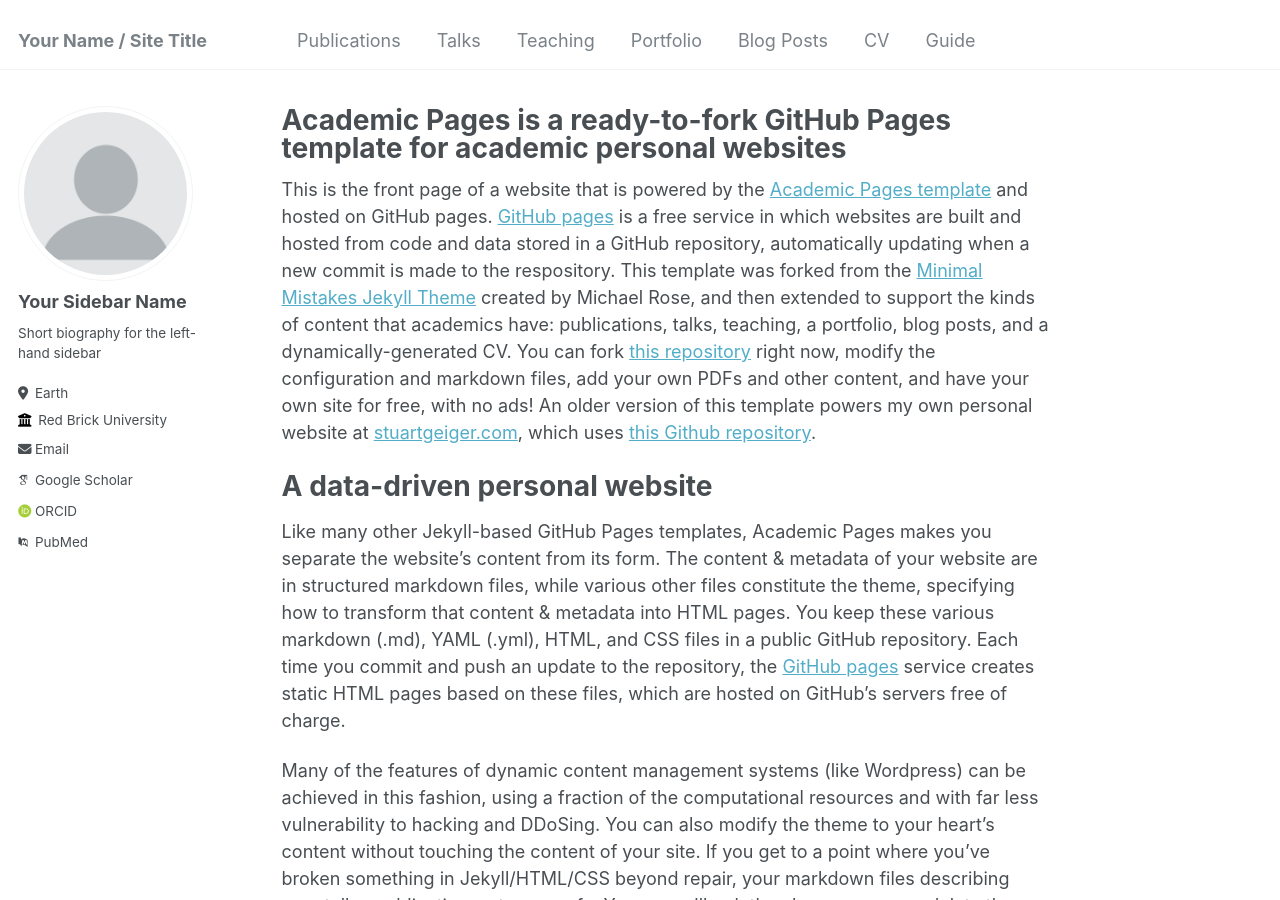
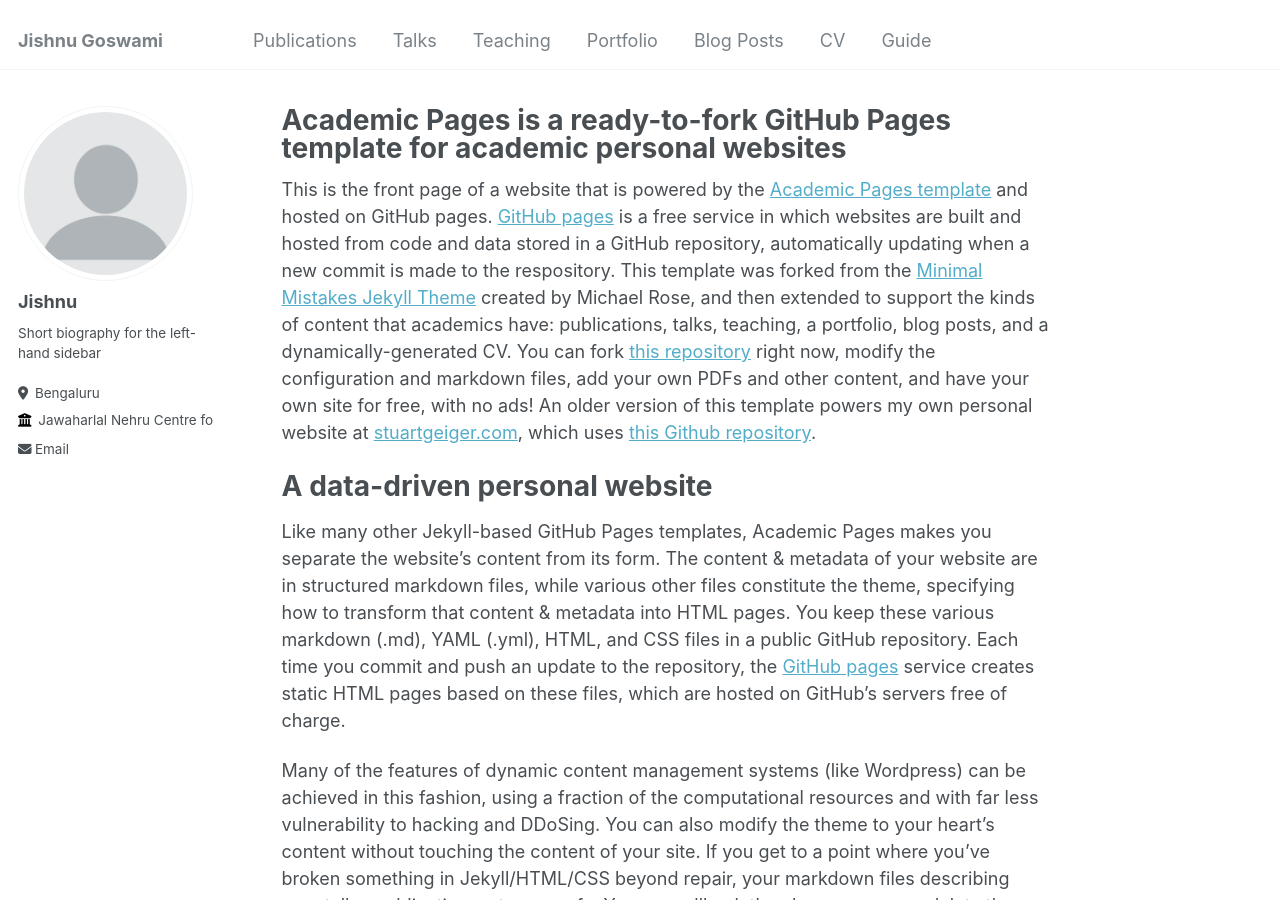
Before and after one commit to jishnume/jishnume.github.io, a Jekyll site: the page built from _pages/about.md, in a window 1280 px wide and 900 px high. Built offline with Jekyll 4.4.1, drawn with Linux system fonts in a browser that asks for light colours; some web fonts are replaced.

Commit message:
Added basic info to this personal site

```diff
--- a/_config.yml
+++ b/_config.yml
@@ -8,7 +8,7 @@
 
 # Basic Site Settings
 locale                   : "en-US"
-title                    : "Your Name / Site Title"
+title                    : "Jishnu Goswami"
 title_separator          : "-"
 name                     : &name "Jishnu Goswami"
 description              : &description "personal description"
@@ -22,27 +22,27 @@ repository               : "academicpages/academicpages.github.io"
 author:
   # Biographic information
   avatar           : "profile.png"
-  name             : "Your Sidebar Name"
+  name             : "Jishnu"
   pronouns         : # example: "she/her"
   bio              : "Short biography for the left-hand sidebar"
-  location         : "Earth"
-  employer         : "Red Brick University"
+  location         : "Bengaluru"
+  employer         : "Jawaharlal Nehru Centre for Advanced Scientific Research"
   uri              : # URL
-  email            : "none@example.org"
+  email            : "goswamijishnume@gmail.com"
 
   # Academic websites
   arxiv            : # URL - Update with the correct link to your profile
-  googlescholar    : "https://scholar.google.com/citations?user=PS_CX0AAAAAJ"
+  # googlescholar    : "https://scholar.google.com/citations?user=PS_CX0AAAAAJ"
   impactstory      : # URL
-  orcid            : "http://orcid.org/yourorcidurl"
+  # orcid            : "http://orcid.org/yourorcidurl"
   semantic         : # URL
-  pubmed           : "https://www.ncbi.nlm.nih.gov/pubmed/?term=john+snow"
+  # pubmed           : "https://www.ncbi.nlm.nih.gov/pubmed/?term=john+snow"
   researchgate     : # URL
 
   # Repositories and software development
   # bitbucket        : # Username - Update with your username on the site
   # codepen          : # Username
-  dribbble         : # Username
+  # dribbble         : # Username
   # github           : "academicpages"
   # kaggle           : # Username
   # stackoverflow    : # User number or user number and name (i.e., use "1" or "1/jeff-atwood")
```
